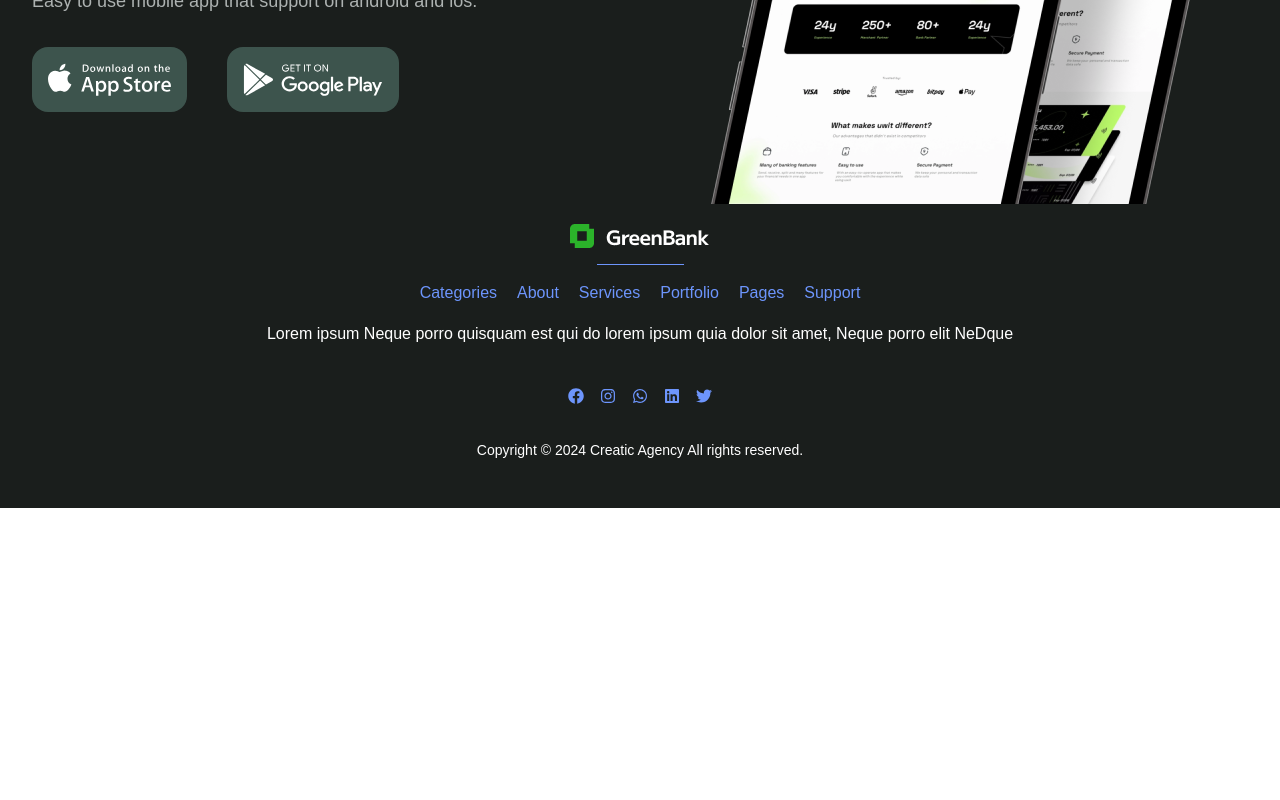
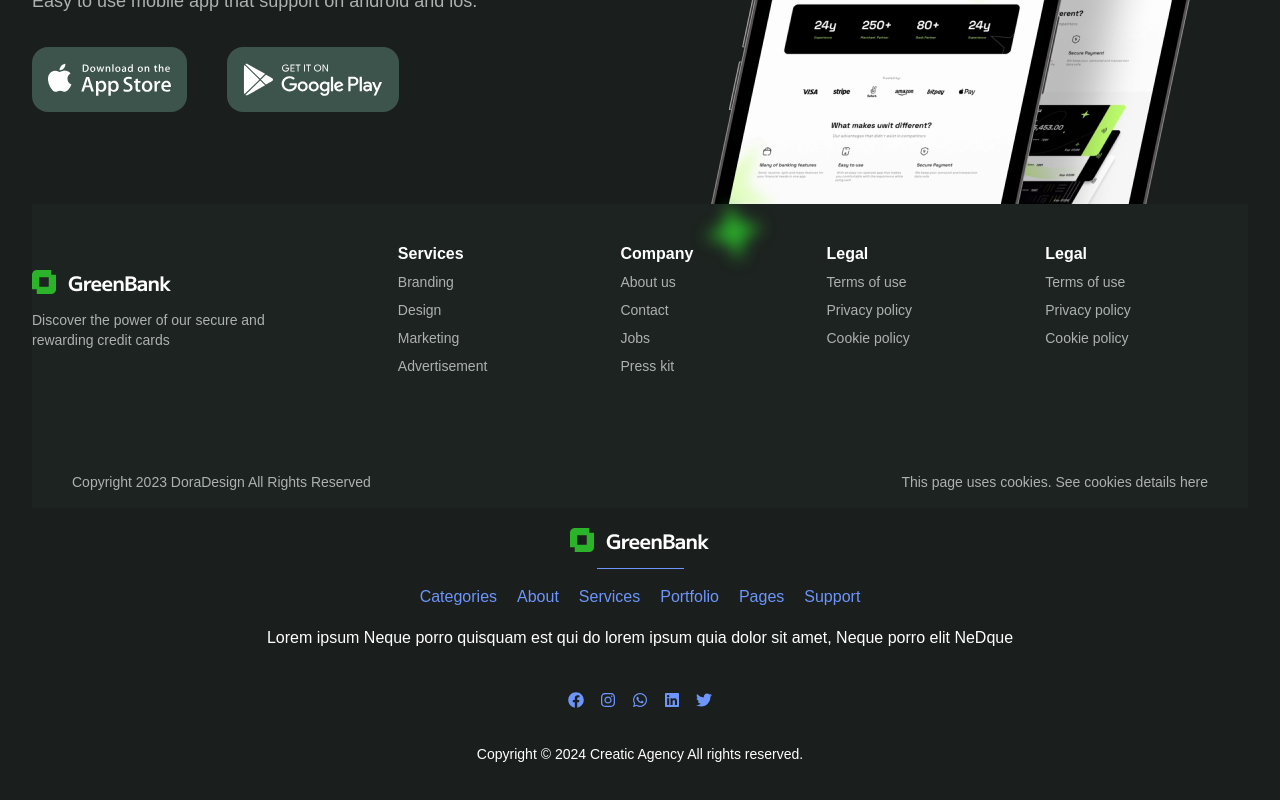
Before and after one commit to thamidtuhin74/GreenBank-LP, a React (Vite) app: page / in a window 1280 px wide. Shown: the part 1220-2020 px from the top of the page. Before the commit the page ends 1728 px from the top, so only its background shows below. Built offline with nearby package versions, Linux system fonts and the light colour scheme; a web font is replaced by a local one.

Commit message:
add footer

```diff
--- a/src/Components/FAQ/Faq.jsx
+++ b/src/Components/FAQ/Faq.jsx
@@ -3,7 +3,7 @@
 
 const Faq = () => {
     return (
-        <div className='flex  flex-col items-center py-[128px] relative'>
+        <div className='main-container flex flex-col items-center py-[128px] relative'>
             <div className='max-w-[1020px] w-full'>
                 <h1 className='text-[40px] font-bold'>FAQs</h1>
                 <div className='text-left font-poppins'>
--- a/src/Components/FooterTop/FooterTop.jsx
+++ b/src/Components/Footer/FooterTop/FooterTop.jsx
@@ -2,10 +2,10 @@
 
 const FooterTop = () => {
     return (
-        <div className='w-full max-w-[1920px]'>
+        <div className='main-container w-full max-w-[1920px]'>
             <div className='flex md:flex-row items-center justify-between text-left'>
                 <div className="footer-left md:max-w-[604px] w-full">
-                    <h2 className="footerTitle font-poppins text-[48px] font-bold text-white">Easy Way to manage your finances</h2>
+                    <h2 className="footer-top-title font-poppins text-[48px] font-bold text-white">Easy Way to manage your finances</h2>
                     <p className='text-gray mt-5 mb-8 font-regular text-[18px]'>Easy to use mobile app that support on android and ios.</p>
                     <div className='flex flex-row gap-10'>
                         <img className='p-4 rounded-2xl bg-[#3D544D]' src="/src/assets/img/apple-app.svg" alt="" />
--- /dev/null
+++ b/src/Components/Footer/MainFooter/MainFooter.jsx
@@ -0,0 +1,58 @@
+import React from 'react';
+
+const MainFooter = () => {
+    return (
+        <div style={{ backgroundColor: 'rgba(40, 52, 48, 0.24)' }} className='main-container relative'>
+            <footer className="footer text-gray pt-10 pb-20 text-left">
+                <aside className=' flex flex-col h-full justify-center'>
+                    <img src="/src/assets/img/logo.png" alt="" />
+                    <p className='pt-2'>
+                        Discover the power of our secure and<br/> rewarding credit cards
+                    </p>
+                </aside>
+                <nav>
+                    <h6 className="text-white font-bold text-[16px]">Services</h6>
+                    <a className="link link-hover">Branding</a>
+                    <a className="link link-hover">Design</a>
+                    <a className="link link-hover">Marketing</a>
+                    <a className="link link-hover">Advertisement</a>
+                </nav>
+                <nav>
+                    <h6 className="text-white font-bold text-[16px]">Company</h6>
+                    <a className="link link-hover">About us</a>
+                    <a className="link link-hover">Contact</a>
+                    <a className="link link-hover">Jobs</a>
+                    <a className="link link-hover">Press kit</a>
+                </nav>
+                <nav>
+                    <h6 className="text-white font-bold text-[16px]">Legal</h6>
+                    <a className="link link-hover">Terms of use</a>
+                    <a className="link link-hover">Privacy policy</a>
+                    <a className="link link-hover">Cookie policy</a>
+                </nav>
+                <nav>
+                    <h6 className="text-white font-bold text-[16px]">Legal</h6>
+                    <a className="link link-hover">Terms of use</a>
+                    <a className="link link-hover">Privacy policy</a>
+                    <a className="link link-hover">Cookie policy</a>
+                </nav>
+            </footer>
+            <footer className="footer bg-transparent text-gray px-10 py-4 ">
+                <aside className="grid-flow-col items-center">
+                    <p>
+                    Copyright 2023 DoraDesign All Rights Reserved
+                    </p>
+                </aside>
+                <nav className="md:place-self-center md:justify-self-end">
+                    <div className="grid grid-flow-col gap-4">
+                        <p>This page uses cookies. See cookies details here </p>
+                    </div>
+                </nav>
+            </footer>
+            <img className='w-[56px] h-[56px] absolute top-0 right-[40%] blur' src="/src/assets/img/Star.png" alt="" />
+
+        </div>
+    );
+};
+
+export default MainFooter;
--- a/src/Pages/Home/Home.jsx
+++ b/src/Pages/Home/Home.jsx
@@ -1,12 +1,14 @@
 import React from 'react';
 import Faq from '../../Components/FAQ/Faq';
-import FooterTop from '../../Components/FooterTop/FooterTop';
+import FooterTop from '../../Components/Footer/FooterTop/FooterTop';
+import MainFooter from '../../Components/Footer/MainFooter/MainFooter';
 
 const Home = () => {
     return (
         <div>
             <Faq></Faq>
             <FooterTop></FooterTop>
+            <MainFooter></MainFooter>
         </div>
     );
 };
--- a/src/index.css
+++ b/src/index.css
@@ -11,3 +11,8 @@
     font-family: "Poppins", sans-serif;
     font-style: normal;
 }
+.main-container{
+    max-width: 1410px;
+    width: 100%;
+    margin: 0 auto;
+}
```
